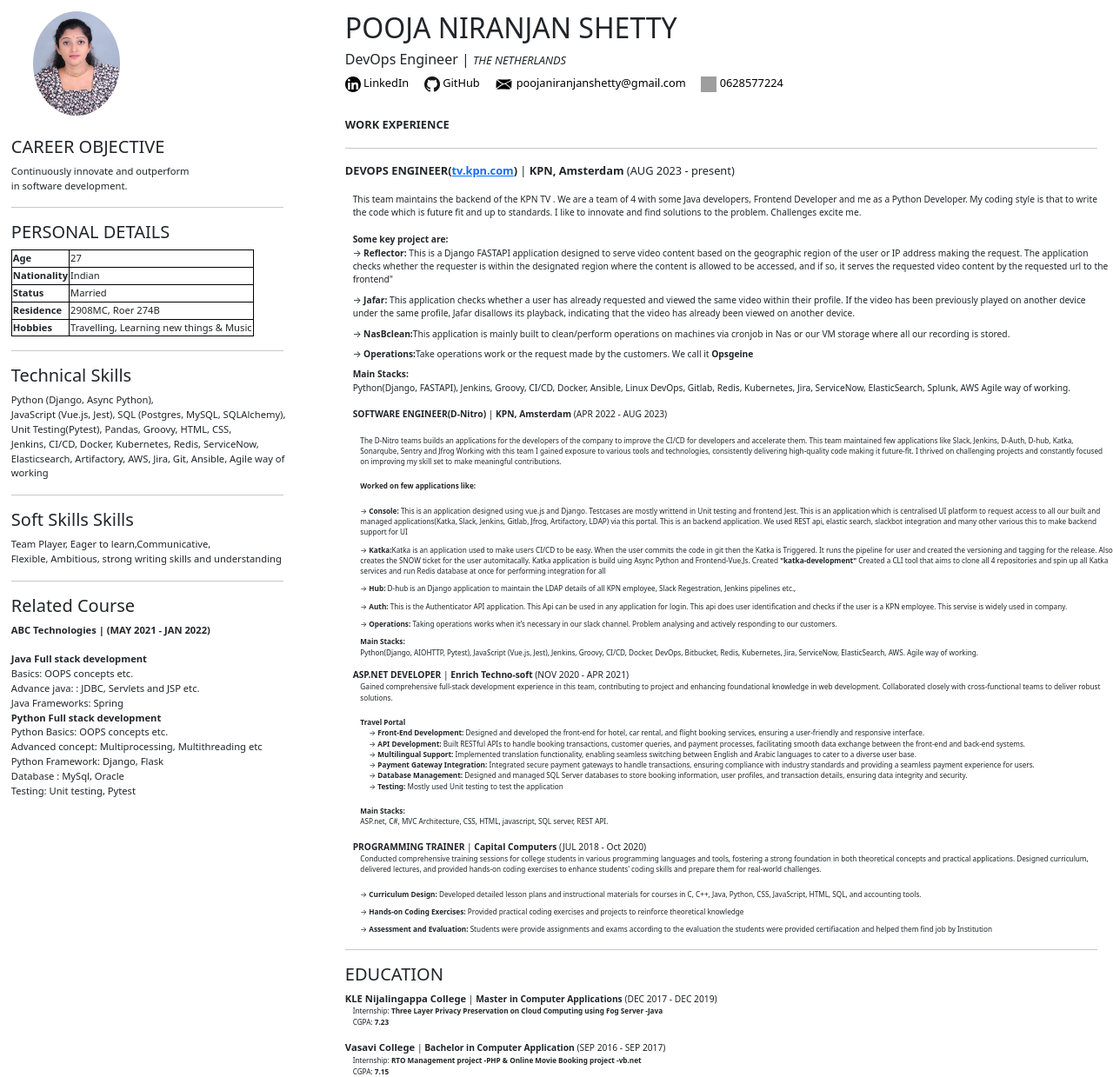
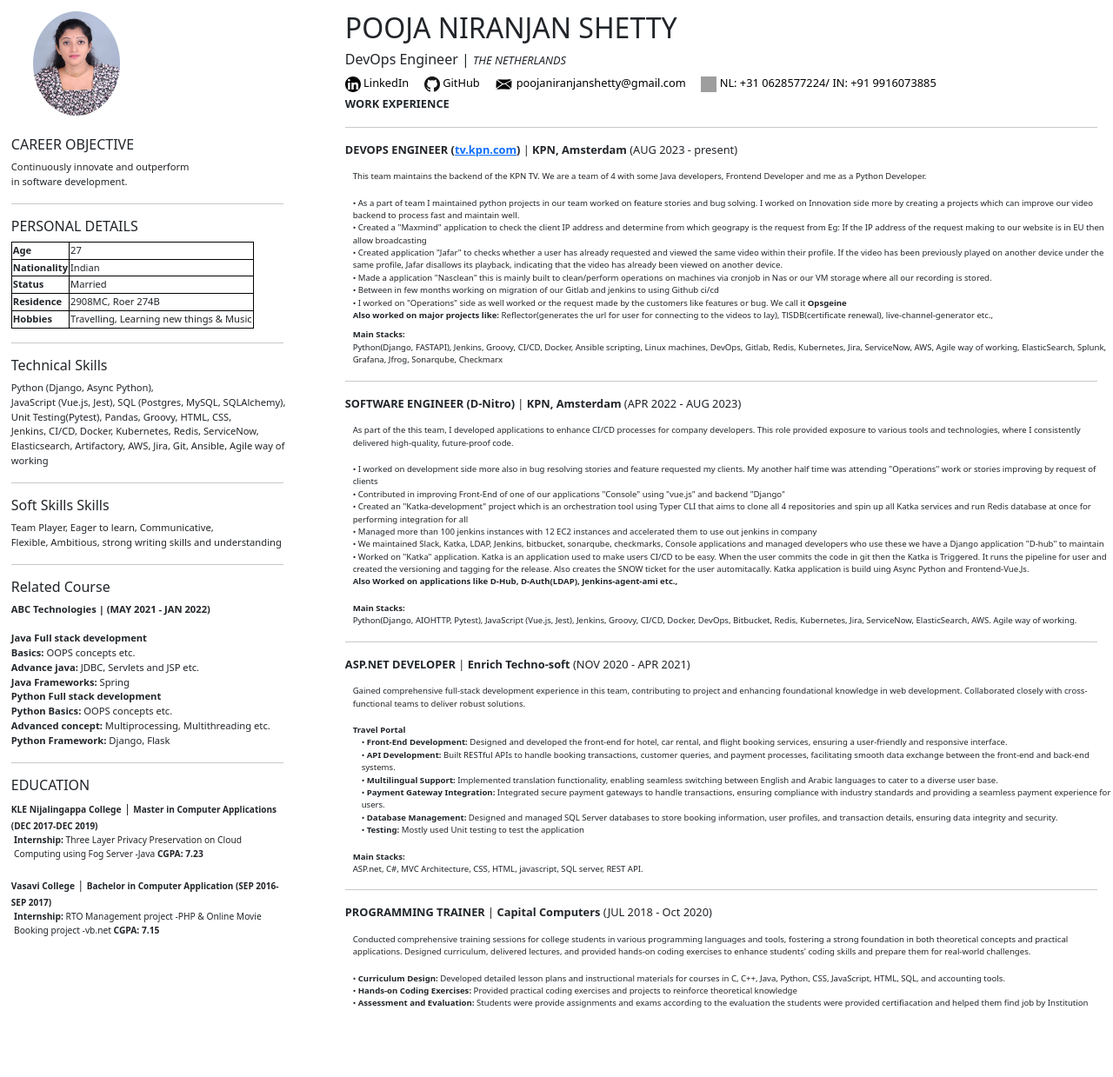
Before and after one commit to poojanshetty/resume, a Flask app: page / in a window 1280 px wide. Shown: the whole page at 87% size. After the commit the page ends 1159 px from the top, so only its background shows below. Run offline with Flask 2, Linux system fonts and the light colour scheme; grey boxes are pictures that could not be loaded.

Commit message:
FIX: Push latest updates

```diff
--- a/static/css/main.css
+++ b/static/css/main.css
@@ -43,3 +43,6 @@ dl dd {
     margin-left:10px;
     margin-bottom:0px;
 }
+.job-title {
+    font-size: 100%;
+}
--- a/templates/index.html
+++ b/templates/index.html
@@ -2,7 +2,14 @@
 
 {% block head %}
     <title>KPN-Internal Pooja CV</title>
-
+    <style>
+        .compact-dd {
+            margin-top: 0;
+            margin-bottom: 0;
+            padding-top: 0;
+            padding-bottom: 0;
+        }
+    </style>
 {% endblock %}
 
 {% block body %}
@@ -13,13 +20,13 @@
             </div>
             <br>
             <div id="lp-career-objective" style="font-size:70%;">
-                <h5>CAREER OBJECTIVE</h5>
+                <h6>CAREER OBJECTIVE</h6>
                 Continuously innovate and outperform <br>in software development.
 
                 <hr>
             </div>
             <div id="lp-personal-details" style="font-size:70%;">
-                <h5>PERSONAL DETAILS</h5>
+                <h6>PERSONAL DETAILS</h6>
                 <table style="margin-top:1px;">
                     <tr>
                         <td><b> Age </b></td>
@@ -45,7 +52,7 @@
                 <hr>
             </div>
             <div id="lp-skills" style="font-size:70%;">
-                <h5>Technical Skills</h5>
+                <h6>Technical Skills</h6>
                 Python (Django, Async Python), <br>
                 JavaScript (Vue.js, Jest),
                 SQL (Postgres, MySQL, SQLAlchemy),  <br>
@@ -57,21 +64,34 @@
             </div>
             <hr>
              <div id="lp-skills" style="font-size:70%;">
-                <h5>Soft Skills Skills</h5>
-                Team Player, Eager to learn,Communicative,<br>
+                <h6>Soft Skills Skills</h6>
+                Team Player, Eager to learn, Communicative,<br>
                 Flexible, Ambitious,
                  strong writing skills and understanding<br>
             </div>
                 <hr>
                 <div id="lp-courses" style="font-size:70%;">
-                    <h5> Related Course</h5>
+                    <h6> Related Course</h6>
                         <b> ABC Technologies | (MAY 2021 - JAN 2022) </b>
                         <br>
                     <br>
-                    <b>Java Full stack development</b> <br> Basics: OOPS concepts etc. <br>Advance java: : JDBC, Servlets and JSP etc.<br>Java Frameworks: Spring<br>
-                    <b> Python Full stack development </b> <br> Python Basics: OOPS concepts etc. <br>Advanced concept: Multiprocessing, Multithreading etc<br>
-                    Python Framework: Django, Flask<br> Database : MySql, Oracle <br> Testing:  Unit testing, Pytest <br>
+                    <b>Java Full stack development</b> <br> <b>Basics: </b>OOPS concepts etc. <br><b>Advance java:</b> JDBC, Servlets and JSP etc.<br><b>Java Frameworks: </b>Spring<br>
+                    <b> Python Full stack development </b> <br> <b>Python Basics: </b>OOPS concepts etc. <br><b>Advanced concept: </b>Multiprocessing, Multithreading etc.
+                    <br> <b> Python Framework: </b>Django, Flask<br>
                 </div>
+                <div id="rp-education" style="font-size:80%">
+                    <hr>
+                    <h6>EDUCATION</h6>
+                    <b style="font-size:80%;">KLE Nijalingappa College</b> | <span style="font-size: 10px;"> <b>Master in Computer Applications (DEC 2017-DEC 2019)</b></span> <br>
+                    <div style="margin-left:1%; font-size:80%;">
+                       <b> Internship: </b>Three Layer Privacy Preservation on Cloud Computing using Fog Server -Java <b>CGPA:</b> <b>7.23</b> <br>
+                    </div>
+                    <br>
+                    <b style="font-size:80%;">Vasavi College</b> | <span style="font-size: 10px;"><b>Bachelor in Computer Application (SEP 2016-SEP 2017) </b> </span> <br>
+                    <div style="margin-left:1%; font-size:80%;">
+                        <b>Internship: </b>RTO Management project -PHP & Online Movie Booking project -vb.net <b> CGPA: </b><b>7.15</b> <br>
+                    </div>
+            </div>
             </div>
         </div>
         </div>
@@ -90,100 +110,81 @@
                         <img src="{{ url_for('static', filename='assets/Email.svg') }}" alt="" width="21" height="18"> poojaniranjanshetty@gmail.com
                     </a>
                     <a class="a-self-links">
-                        <img src="{{ url_for('static', filename='assets/Call.svg') }}" alt="" width="18" height="18"> 0628577224
+                        <img src="{{ url_for('static', filename='assets/Call.svg') }}" alt="" width="18" height="18"> NL: +31 0628577224/ IN: +91 9916073885
                     </a>
                 </div>
-                <br>
                 <br>
             </div>
             <div id="rp-work-experience" style="font-size:80%">
                 <h7><b>WORK EXPERIENCE</b></h7>
                 <hr>
-                <b style="font-size:100%;">DEVOPS ENGINEER(<a href="http://tv.kpn.com" target="_blank">tv.kpn.com</a>)</b> | <b>KPN, Amsterdam</b> (AUG 2023 - present) <br>
-            </p>
-            <div style="margin-left:1%; font-size:80%;">
-                <p> This team maintains the backend of the KPN TV . We are a team of 4 with some Java developers, Frontend Developer and me as a Python Developer.
-                    My coding style is that to write the code which is future fit and up to standards. I like to innovate and find solutions to the problem. Challenges excite me.  </p>
-                    <dt> <b> Some key project are: </b>
-                    <dd>&rarr; <b> Reflector: </b> This is a Django FASTAPI  application designed to serve video content based on the geographic region of the user or IP address making the request.
-                        The application checks whether the requester is within the designated region where the content is allowed to be accessed, and if so, it serves the requested video content by the requested url to the frontend" </dd>
-                    <dt> </dt>
-                    <dd>&rarr; <b> Jafar: </b>This application checks whether a user has already requested and viewed the same video within their profile.
-                        If the video has been previously played on another device under the same profile, Jafar disallows its playback, indicating that the video has already been viewed on another device.</dd>
-                    <dd>&rarr; <b>NasBclean:</b>This application is mainly built to clean/perform operations on machines via cronjob in Nas or our VM storage where all our recording is stored. </dd>
-                    <dd>&rarr; <b> Operations:</b>Take operations work or the request made by the customers. We call it <b>Opsgeine</b> </dd>
+                <b class="job-title">DEVOPS ENGINEER (<a href="http://tv.kpn.com" target="_blank">tv.kpn.com</a>)</b> | <b>KPN, Amsterdam</b> (AUG 2023 - present) <br>
+            <div style="margin-left:1%; font-size:75%;"><br>
+            <p> This team maintains the backend of the KPN TV. We are a team of 4 with some Java developers, Frontend Developer and me as a Python Developer. </p>
+                <dd class="compact-dd">&bull; As a part of team I maintained python projects in our team worked on feature stories and bug solving. I worked on Innovation side more by creating a projects which can improve our video backend to process fast and maintain well.  </dd>
+                <dd class="compact-dd">&bull; Created a "Maxmind" application to check the client IP address and determine from which geograpy is the request from Eg: If the IP address of the request making to our website is in EU then allow broadcasting </dd>
+                <dd class="compact-dd">&bull; Created application "Jafar" to checks whether a user has already requested and viewed the same video within their profile. If the video has been previously played on another device under the same profile, Jafar disallows its playback, indicating that the video has already been viewed on another device.</dd>
+                <dd class="compact-dd">&bull; Made a application "Nasclean" this is mainly built to clean/perform operations on machines via cronjob in Nas or our VM storage where all our recording is stored. </dd>
+                <dd class="compact-dd">&bull; Between in few months working on migration of our Gitlab and jenkins to using Github ci/cd </dd>
+                <dd class="compact-dd">&bull; I worked on "Operations" side as well worked or the request made by the customers like features or bug. We call it <b>Opsgeine</b> </dd>
+                <dd>  <b> Also worked on major projects like:</b> Reflector(generates the url for user for connecting to the videos to lay), TlSDB(certificate renewal), live-channel-generator etc.,  </dd>
                 </dt>
                 </dl>
-
-
                 <div>
                     <b>Main Stacks:</b><br>
-                    Python(Django, FASTAPI), Jenkins, Groovy, CI/CD, Docker, Ansible, Linux
-                    DevOps, Gitlab, Redis, Kubernetes, Jira, ServiceNow, ElasticSearch, Splunk, AWS
-                    Agile way of working. <br>
-                    <br>
+                    Python(Django, FASTAPI), Jenkins, Groovy, CI/CD, Docker, Ansible scripting, Linux machines,
+                    DevOps, Gitlab, Redis, Kubernetes, Jira, ServiceNow, AWS,
+                    Agile way of working, ElasticSearch, Splunk, Grafana, Jfrog, Sonarqube, Checkmarx<br>
                 </div>
-                <b style="font-size:100%;">SOFTWARE ENGINEER(D-Nitro)</b> | <b>KPN, Amsterdam</b> (APR 2022 - AUG 2023) <br>
-                </p>
-                <div style="margin-left:1%; font-size:80%;">
-                    <p> The D-Nitro teams builds an applications for the developers of the company to improve the CI/CD for developers and accelerate them. This team maintained few applications like Slack, Jenkins, D-Auth, D-hub, Katka, Sonarqube, Sentry and Jfrog
-                        Working with this team I gained exposure to various tools and technologies, consistently delivering high-quality code making it future-fit. I thrived on challenging projects and constantly focused on improving my skill set to make meaningful contributions. </p>
-                    <dl><dt> <b>Worked on few applications like:</b> </dl>
-                        <dd>&rarr; <b>Console:</b> This is an application designed using vue.js and Django. Testcases are mostly writtend in Unit testing and frontend Jest. This is an application which is centralised UI platform to request access to all our built and managed applications(Katka, Slack, Jenkins, Gitlab, Jfrog, Artifactory, LDAP) via this portal. This is an  backend application. We used REST api, elastic search, slackbot integration and many other various this to make backend support for UI </dd>
-                        <dd>&rarr; <b>Katka:</b>Katka is an application used to make users CI/CD to be easy. When the user commits the code in git then the Katka is Triggered. It runs the pipeline for user and created the versioning and tagging for the release. Also creates the SNOW ticket for the user automitacally. Katka application is build uing Async Python and Frontend-Vue.Js. Created <b> "katka-development" </b> Created a CLI tool that aims to clone all 4 repositories and spin up all Katka services and run Redis database at once for performing integration for all </dd>
-                        <dd>&rarr; <b>Hub:</b> D-hub is an Django application to maintain the LDAP details of all KPN employee, Slack Regestration, Jenkins pipelines etc.,  </dd>
-                        <dd>&rarr; <b>Auth:</b> This is the Authenticator API application. This Api can be used in any application for login. This api does user identification and checks if the user is a KPN employee. This servise is widely used in company. </dt>
-                        <dd>&rarr; <b>Operations:</b> Taking operations works when it’s necessary in our slack channel. Problem analysing and actively responding to our customers.</dd>
-                    </dt>
-                    </dl>
+            </div>
+                <hr>
+                <b class="job-title">SOFTWARE ENGINEER (D-Nitro)</b> | <b>KPN, Amsterdam</b> (APR 2022 - AUG 2023) <br>
+                    <div style="margin-left:1%; font-size:75%;"><br>
+                        <p> As part of the this team, I developed applications to enhance CI/CD processes for company developers. This role provided exposure to various tools and technologies, where I consistently delivered high-quality, future-proof code.</p>
+                            <dd class="compact-dd">&bull; I worked on development side more also in bug resolving stories and feature requested my clients. My another half time was attending "Operations" work or stories improving by request of clients </dd>
+                            <dd class="compact-dd">&bull; Contributed in improving Front-End of one of our applications "Console" using "vue.js" and backend "Django"</dd>
+                            <dd class="compact-dd">&bull; Created an "Katka-development" project which is an orchestration tool using Typer CLI that aims to clone all 4 repositories and spin up all Katka services and run Redis database at once for performing integration for all  </dd>
+                            <dd class="compact-dd">&bull; Managed more than 100 jenkins instances with 12 EC2 instances and accelerated them to use out jenkins in company </dd>
+                            <dd class="compact-dd">&bull; We maintained Slack, Katka, LDAP, Jenkins, bitbucket, sonarqube, checkmarks, Console applications and managed developers who use these we have a Django application "D-hub" to maintain</dd>
+                            <dd class="compact-dd">&bull; Worked on "Katka" application. Katka is an application used to make users CI/CD to be easy. When the user commits the code in git then the Katka is Triggered. It runs the pipeline for user and created the versioning and tagging for the release. Also creates the SNOW ticket for the user automitacally. Katka application is build uing Async Python and Frontend-Vue.Js. </dd>
+                            <dl><b> Also Worked on applications like D-Hub, D-Auth(LDAP), Jenkins-agent-ami etc.,</b> </dl>
+                        </dt>
+                        </dl>
                     <div>
                         <b>Main Stacks:</b><br>
                         Python(Django, AIOHTTP, Pytest), JavaScript (Vue.js, Jest), Jenkins, Groovy, CI/CD, Docker,
                         DevOps, Bitbucket, Redis, Kubernetes, Jira, ServiceNow, ElasticSearch, AWS.
                         Agile way of working. <br>
-                        <br>
                     </div>
                 </div>
+                <hr>
                 <b style="font-size:100%;">ASP.NET DEVELOPER</b> | <b>Enrich Techno-soft </b> (NOV 2020 - APR 2021) <br>
-                <div style="margin-left:1%; font-size:80%;">
+                <div style="margin-left:1%; font-size:75%;"><br>
                     <p> Gained comprehensive full-stack development experience in this team, contributing to project and enhancing foundational knowledge in web development. Collaborated closely with cross-functional teams to deliver robust solutions.</p>
                     <dt>Travel Portal</dt>
                     <dl>
-                        <dd>&rarr; <b>Front-End Development:</b> Designed and developed the front-end for hotel, car rental, and flight booking services, ensuring a user-friendly and responsive interface.</dd>
-                        <dd>&rarr; <b>API Development: </b>Built RESTful APIs to handle booking transactions, customer queries, and payment processes, facilitating smooth data exchange between the front-end and back-end systems.</dd>
-                        <dd>&rarr; <b>Multilingual Support:</b> Implemented translation functionality, enabling seamless switching between English and Arabic languages to cater to a diverse user base.</dd>
-                        <dd>&rarr; <b>Payment Gateway Integration:</b> Integrated secure payment gateways to handle transactions, ensuring compliance with industry standards and providing a seamless payment experience for users.</dd>
-                        <dd>&rarr; <b>Database Management: </b> Designed and managed SQL Server databases to store booking information, user profiles, and transaction details, ensuring data integrity and security.</dd>
-                        <dd>&rarr; <b>Testing: </b>Mostly used Unit testing to test the application</dd>
+                        <dd class="compact-dd">&bull; <b>Front-End Development:</b> Designed and developed the front-end for hotel, car rental, and flight booking services, ensuring a user-friendly and responsive interface.</dd>
+                        <dd class="compact-dd">&bull; <b>API Development: </b>Built RESTful APIs to handle booking transactions, customer queries, and payment processes, facilitating smooth data exchange between the front-end and back-end systems.</dd>
+                        <dd class="compact-dd">&bull; <b>Multilingual Support:</b> Implemented translation functionality, enabling seamless switching between English and Arabic languages to cater to a diverse user base.</dd>
+                        <dd class="compact-dd">&bull; <b>Payment Gateway Integration:</b> Integrated secure payment gateways to handle transactions, ensuring compliance with industry standards and providing a seamless payment experience for users.</dd>
+                        <dd class="compact-dd">&bull; <b>Database Management: </b> Designed and managed SQL Server databases to store booking information, user profiles, and transaction details, ensuring data integrity and security.</dd>
+                        <dd class="compact-dd">&bull; <b>Testing: </b>Mostly used Unit testing to test the application</dd>
                     </dl>
                     <div>
                         <b>Main Stacks: </b><br>
                         ASP.net, C#, MVC Architecture, CSS, HTML, javascript, SQL server, REST API. <br>
                     </div>
                 </div>
-                <br>
+                <hr>
+                <div>
                 <b style="font-size:100%;">PROGRAMMING TRAINER</b> | <b>Capital Computers </b> (JUL 2018 - Oct 2020)<br>
-                <div style="margin-left:1%; font-size:80%;">
+                <div style="margin-left:1%; font-size:75%;"><br>
                     <p> Conducted comprehensive training sessions for college students in various programming languages and tools, fostering a strong foundation in both theoretical concepts and practical applications. Designed curriculum, delivered lectures, and provided hands-on coding exercises to enhance students' coding skills and prepare them for real-world challenges.</p>
-                    <dd>&rarr; <b>Curriculum Design:</b> Developed detailed lesson plans and instructional materials for courses in C, C++, Java, Python, CSS, JavaScript, HTML, SQL, and accounting tools. </dd>
-                    <dd>&rarr; <b>Hands-on Coding Exercises:</b> Provided practical coding exercises and projects to reinforce theoretical knowledge</dd>
-                    <dd>&rarr; <b>Assessment and Evaluation:</b> Students were provide assignments and exams according to the evaluation the students were provided certifiacation and helped them find job by Institution</dd>
+                    <dd class="compact-dd">&bull; <b>Curriculum Design:</b> Developed detailed lesson plans and instructional materials for courses in C, C++, Java, Python, CSS, JavaScript, HTML, SQL, and accounting tools. </dd>
+                    <dd class="compact-dd">&bull; <b>Hands-on Coding Exercises:</b> Provided practical coding exercises and projects to reinforce theoretical knowledge</dd>
+                    <dd class="compact-dd"> &bull; <b>Assessment and Evaluation:</b> Students were provide assignments and exams according to the evaluation the students were provided certifiacation and helped them find job by Institution</dd>
                 </div>
             </div>
-            <div id="rp-education" style="font-size:80%">
-                <hr>
-                <h5>EDUCATION</h5>
-                <b style="font-size:110%;">KLE Nijalingappa College</b> | <b>Master in Computer Applications</b> (DEC 2017 - DEC 2019) <br>
-                <div style="margin-left:1%; font-size:80%;">
-                    Internship: <b>Three Layer Privacy Preservation on Cloud Computing using Fog Server -Java </b> <br>
-                    CGPA: <b>7.23</b> <br>
-                </div>
-                <br>
-                <b style="font-size:110%;">Vasavi College</b> | <b>Bachelor in Computer Application</b> (SEP 2016 - SEP 2017) <br>
-                <div style="margin-left:1%; font-size:80%;">
-                    Internship: <b>RTO Management project -PHP & Online Movie Booking project -vb.net</b> <br>
-                    CGPA: <b>7.15</b> <br>
-                </div>
-        </div>
     </div>
 {% endblock %}
+</div>
```
Also changed, not shown: README.md.
